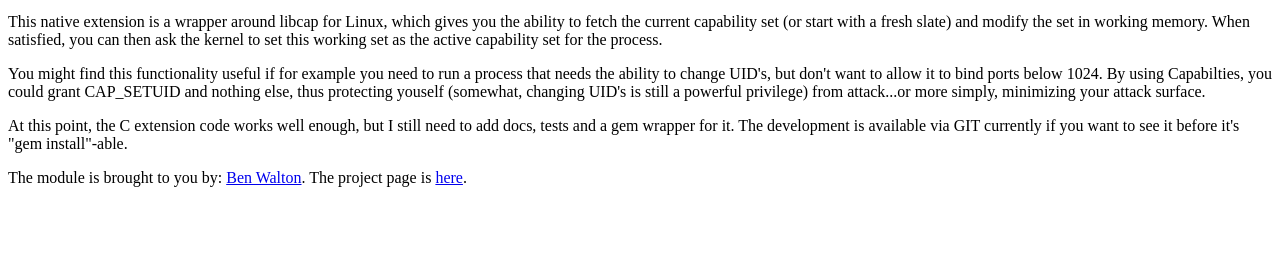
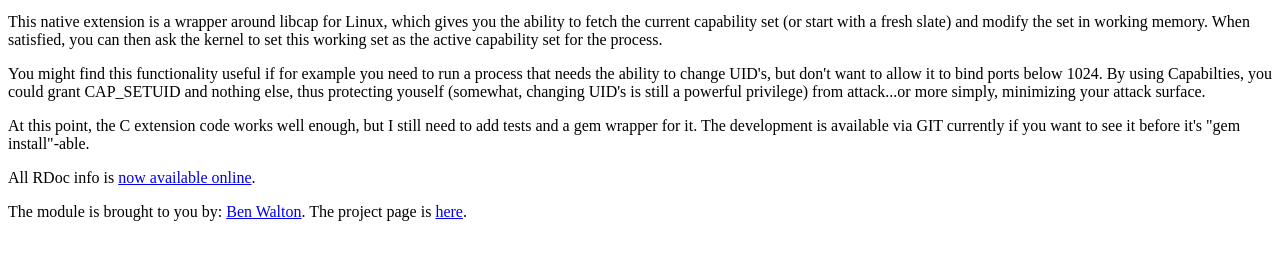
Before and after one commit to bdwalton/rcaps, a plain HTML site: page web/index.html in a window 1280 px wide. Shown: the part 105-364 px from the top of the page. Drawn offline with Linux system fonts and the light colour scheme.

Commit message:
linked rdoc docs into the rcaps index page

```diff
--- a/web/index.html
+++ b/web/index.html
@@ -24,8 +24,10 @@
     minimizing your attack surface.</p>
 
     <p>At this point, the C extension code works well enough, but I still need
-    to add docs, tests and a gem wrapper for it.  The development is available
+    to add tests and a gem wrapper for it.  The development is available
     via GIT currently if you want to see it before it's "gem install"-able.</p>
+
+    <p>All RDoc info is <a href="doc/">now available online</a>.</p>
 
     <p>The module is brought to you by: <a
     href="mailto:&#098;&#100;&#119;&#097;&#108;&#116;&#111;&#110;&#064;&#103;&#109;&#097;&#105;&#108;&#046;&#099;&#111;&#109;">Ben
```
